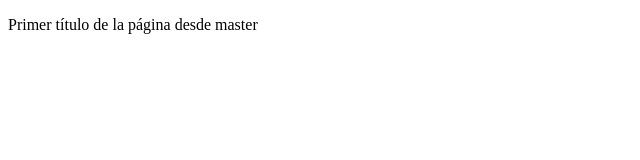
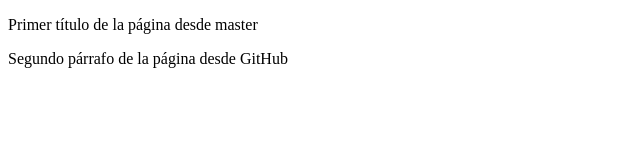
Before and after one commit to TxominBozarron/3-Proyecto-VSCode-GitHub, a plain HTML site: page index.html in a window 1280 px wide. Shown: the whole page, without its empty margins (0-640 px from the left). Drawn offline with Linux system fonts and the light colour scheme.

Commit message:
Update index.html

```diff
--- a/index.html
+++ b/index.html
@@ -7,5 +7,6 @@
 </head>
 <body>
     <p>Primer título de la página desde master</p>
+    <p>Segundo párrafo de la página desde GitHub</p>
 </body>
 </html>
```
